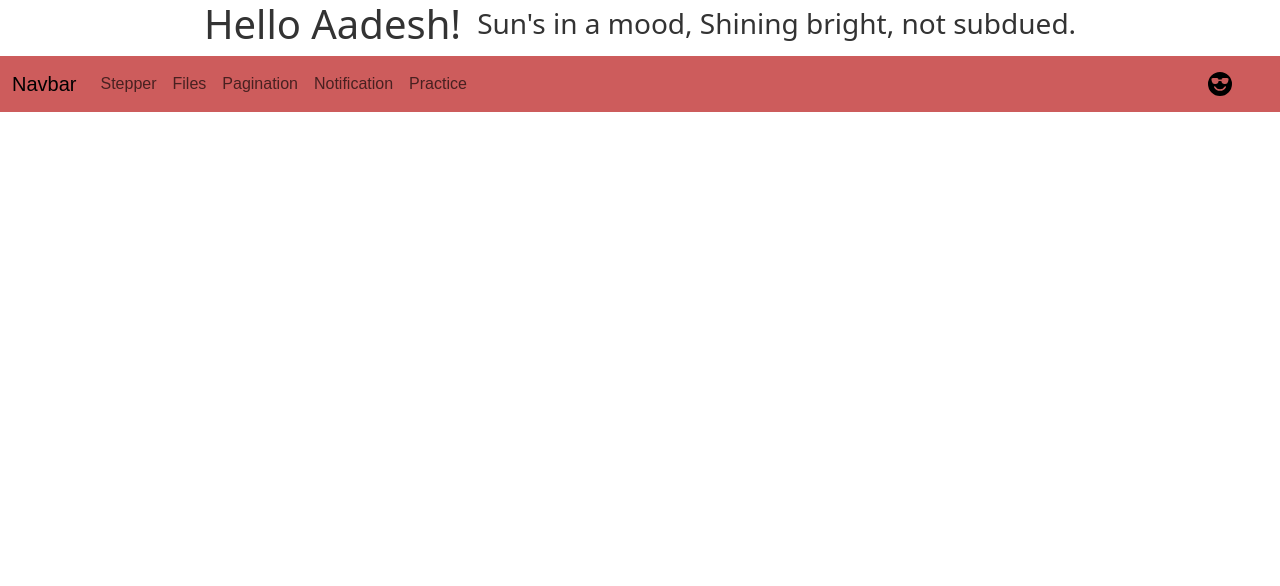
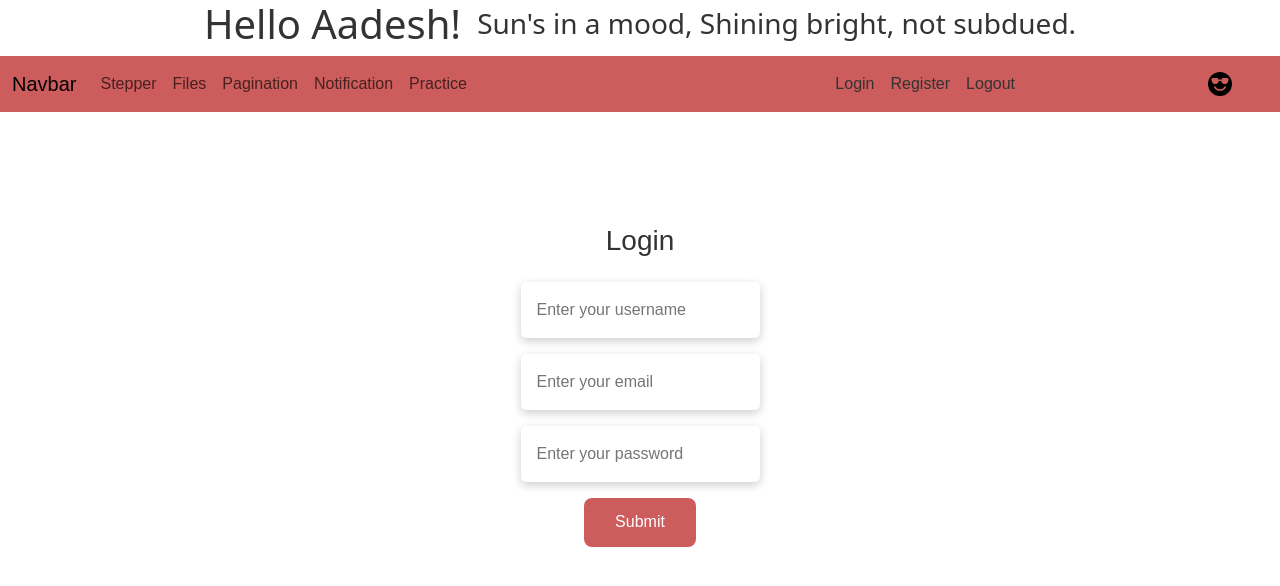
Before and after one commit to balaji-aadi/Ecommerce-stepper-project, a React (Create React App) app: page /login in a window 1280 px wide. Shown: the top 586 px of the page. Built offline with nearby package versions, Linux system fonts and the light colour scheme.

Commit message:
Datamodeling backend frontend implementation

```diff
--- a/package.json
+++ b/package.json
@@ -15,7 +15,8 @@
     "react-dom": "18.2.0",
     "react-icons": "^5.0.1",
     "react-router-dom": "^6.22.1",
-    "react-scripts": "5.0.1"
+    "react-scripts": "5.0.1",
+    "react-toastify": "^10.0.4"
   },
   "devDependencies": {
     "@babel/runtime": "7.13.8",
--- a/src/App.js
+++ b/src/App.js
@@ -1,30 +1,48 @@
+import { BrowserRouter as Router, Route, Routes } from "react-router-dom";
 import "./styles.css";
-import Pagination from "./Projects/pagination/Pagination";
-import PracticeWorkbase from "./Practice workbase/PracticeWorkbase";
-import NestedFolderFileSystem from "./Projects/NestedFolderFileSystem/NestedFolderFileSystem";
-import Stepper from "./Projects/Stepper/Stepper";
-import { BrowserRouter as Router, Route, Routes } from "react-router-dom";
+import { Suspense, lazy } from "react";
+import { useTheme } from "./Projects/theme.context";
 import Navbar from "./Projects/Navbar";
-import Home from "./Projects/Home";
-import { ThemeProvider } from "./Projects/theme.context";
-import Notification from "./Projects/notification/Notification";
+import { ToastContainer } from "react-toastify";
+import "react-toastify/dist/ReactToastify.css";
+import Loader from "./Loader";
+
+const Stepper = lazy(() => import("./Projects/Stepper/Stepper"));
+const Pagination = lazy(() => import("./Projects/pagination/Pagination"));
+const NestedFolderFileSystem = lazy(() =>
+  import("./Projects/NestedFolderFileSystem/NestedFolderFileSystem")
+);
+const PracticeWorkbase = lazy(() =>
+  import("./Practice workbase/PracticeWorkbase")
+);
+const Notification = lazy(() => import("./Projects/notification/Notification"));
+const Home = lazy(() => import("./Projects/Home"));
+const Login = lazy(() => import("./frontend-datamodeling/pages/Login"));
 
 export default function App() {
+  const { isLoading } = useTheme();
+
   return (
-    <ThemeProvider>
     <div className="App">
       <Router>
+        <ToastContainer />
         <Navbar />
+        {isLoading ? (
+          <Loader />
+        ) : (
+          <Suspense fallback={<Loader />}>
             <Routes>
-            <Route path="stepper" element={<Stepper />} />
+              <Route path="/stepper" element={<Stepper />} />
               <Route path="/practice" element={<PracticeWorkbase />} />
               <Route path="/files" element={<NestedFolderFileSystem />} />
               <Route path="/pagination" element={<Pagination />} />
               <Route path="/notification" element={<Notification />} />
               <Route path="/" element={<Home />} />
+              <Route path="/login" element={<Login />} />
             </Routes>
+          </Suspense>
+        )}
       </Router>
     </div>
-    </ThemeProvider>
   );
 }
--- /dev/null
+++ b/src/Loader.jsx
@@ -0,0 +1,11 @@
+import React from 'react'
+
+const Loader = () => {
+    return (
+        <div className="loader-container">
+            <div className="loader"></div>
+        </div>
+    )
+}
+
+export default Loader
--- a/src/Projects/Navbar.jsx
+++ b/src/Projects/Navbar.jsx
@@ -49,8 +49,23 @@ const Navbar = () => {
                         </li>
 
 
+
                     </ul>
                 </div>
+            </div>
+            <div className='auth__container'>
+                <ul>
+                    <li className="nav-item">
+                        <Link className="nav-link " to={'/login'}>Login</Link>
+                    </li>
+
+                    <li className="nav-item">
+                        <Link className="nav-link " to={'/register'}>Register</Link>
+                    </li>
+                    <li className="nav-item">
+                        <Link className="nav-link " to={'/logout'}>Logout</Link>
+                    </li>
+                </ul>
             </div>
             <div style={{ marginRight: "3rem" }}>
                 {theme === "Dark" ?
--- a/src/Projects/theme.context.js
+++ b/src/Projects/theme.context.js
@@ -9,9 +9,14 @@ export const useTheme = () => {
 
 export const ThemeProvider = ({ children }) => {
   const [isDarkMode, setIsDarkMode] = useState(false);
+  const [isLoading, setIsLoading] = useState(false);
 
   const toggleTheme = () => {
     setIsDarkMode((prevState) => !prevState);
+  };
+
+  const handleLoading = (data) => {
+    setIsLoading(data);
   };
 
   const theme = isDarkMode ? "Dark" : "light";
@@ -21,7 +26,9 @@ export const ThemeProvider = ({ children }) => {
   }, [isDarkMode]);
 
   return (
-    <ThemeContext.Provider value={{ theme, toggleTheme }}>
+    <ThemeContext.Provider
+      value={{ theme, toggleTheme, isLoading, handleLoading }}
+    >
       {children}
     </ThemeContext.Provider>
   );
--- /dev/null
+++ b/src/frontend-datamodeling/api/apiConfig.js
@@ -0,0 +1,40 @@
+import axios from "axios";
+import URLS from "./url";
+
+const instance = axios.create({
+  baseURL: URLS.baseURL,
+});
+
+instance.interceptors.request.use(
+  (config) => {
+    const token = localStorage.getItem("token");
+
+    if (token) {
+      config.headers["Authorization"] = `token ${token}`;
+    }
+    return config;
+  },
+  (error) => {
+    return Promise.reject(error);
+  }
+);
+
+instance.interceptors.response.use(
+  (response) => {
+    return response;
+  },
+  (error) => {
+    if (!error.response) {
+      // handle error
+    } else if (error.response.status === 403) {
+      // handle error
+    } else if (error.response.status === 401) {
+      // handle error
+    } else {
+      // handle error
+    }
+    return Promise.reject(error);
+  }
+);
+
+export default instance;
--- /dev/null
+++ b/src/frontend-datamodeling/api/url.js
@@ -0,0 +1,5 @@
+const URLS = {
+  baseURL: "http://localhost:8080/api/v1",
+};
+
+export default URLS;
--- /dev/null
+++ b/src/frontend-datamodeling/configuration/fetchingApis.js
@@ -0,0 +1,45 @@
+import { toast } from "react-toastify";
+import Api from "../api/apiConfig";
+
+export function requestApi(
+  method,
+  url,
+  payload,
+  toastMessage,
+  navigate,
+  handleLoading
+) {
+  return async function (setData) {
+    const navigateTo = ["/", "/stepper", "/notification"];
+    try {
+      handleLoading(true);
+      let res;
+
+      switch (method) {
+        case "POST":
+          res = await Api.post(url, payload);
+          break;
+        case "GET":
+          res = await Api.get(url, payload);
+          break;
+        default:
+          throw new Error("Unsupported HTTP method");
+      }
+
+      // console.log(res.status);
+      setData(res.data);
+
+      if (res.status === 200) {
+        toast.success(toastMessage, { autoClose: 2000 });
+      }
+
+      if (navigate) {
+        navigate(navigateTo[0]);
+      }
+    } catch (err) {
+      console.log(err);
+      toast.error("Something went wrong ‼🧐", { autoClose: 3000 });
+    }
+    handleLoading(false);
+  };
+}
--- /dev/null
+++ b/src/frontend-datamodeling/pages/Login.jsx
@@ -0,0 +1,70 @@
+import React, { useMemo, useState } from "react";
+import { requestApi } from "../configuration/fetchingApis";
+import { useNavigate } from "react-router-dom";
+import { useTheme } from "../../Projects/theme.context";
+
+const Login = () => {
+  const [payload, setPayload] = useState({
+    username: "",
+    email: "",
+    password: "",
+  });
+  const [loginData, setLoginData] = useState([])
+  const { handleLoading } = useTheme()
+  const navigate = useNavigate()
+
+  useMemo(() => {
+    console.log("loginData", loginData)
+  }, [loginData])
+
+  function handleChange(e, name) {
+    setPayload((prev) => {
+      return {
+        ...prev,
+        [name]: e.target.value,
+      };
+    });
+  }
+
+  const loginUser = requestApi("POST", "users/login", payload, "User logged in successfully", navigate, handleLoading);
+
+
+  function handleSubmit(e) {
+    e.preventDefault()
+    loginUser(setLoginData)
+  }
+
+
+
+  return (
+    <form onSubmit={handleSubmit}>
+      <main className="login__main">
+        <h3>Login</h3>
+        <input
+          type="text"
+          placeholder="Enter your username"
+          value={payload.username}
+          required
+          onChange={(e) => handleChange(e, "username")}
+        />
+        <input
+          type="email"
+          placeholder="Enter your email"
+          value={payload.email}
+          required
+          onChange={(e) => handleChange(e, "email")}
+        />
+        <input
+          type="password"
+          placeholder="Enter your password"
+          value={payload.password}
+          required
+          onChange={(e) => handleChange(e, "password")}
+        />
+        <button className="login__btn">Submit</button>
+      </main>
+    </form>
+  );
+};
+
+export default Login;
--- a/src/index.js
+++ b/src/index.js
@@ -2,12 +2,15 @@ import { StrictMode } from "react";
 import { createRoot } from "react-dom/client";
 
 import App from "./App";
+import { ThemeProvider } from "./Projects/theme.context";
 
 const rootElement = document.getElementById("root");
 const root = createRoot(rootElement);
 
 root.render(
-  <StrictMode>
-    <App />
-  </StrictMode>
+  <ThemeProvider>
+    <StrictMode>
+      <App />
+    </StrictMode>
+  </ThemeProvider>
 );
--- a/src/styles.css
+++ b/src/styles.css
@@ -26,3 +26,78 @@ body {
   font-family: sans-serif;
   text-align: center;
 }
+
+* {
+  margin: 0;
+  padding: 0;
+  box-sizing: border-box;
+}
+
+.login__main {
+  display: flex;
+  flex-direction: column;
+  align-items: center;
+  justify-content: center;
+  width: 100%;
+  /* height: 100vh; */
+  gap: 1rem;
+}
+
+.login__main > input {
+  outline: none;
+  padding: 1rem;
+  border: none;
+  box-shadow: 0 3px 10px rgb(0 0 0 / 0.2);
+  border-radius: 5px;
+}
+
+.login__btn {
+  display: flex;
+  padding: 0.8rem;
+  width: 7rem;
+  align-items: center;
+  justify-content: center;
+  border-radius: 8px;
+  background: indianred;
+  border: none;
+  color: white;
+  cursor: pointer;
+}
+
+.auth__container > ul {
+  display: flex;
+  gap: 1rem;
+  list-style: none;
+  margin-bottom: 0rem;
+}
+.auth__container {
+  display: flex;
+  align-items: center;
+  justify-content: center;
+  width: 100%;
+}
+
+.loader-container {
+  display: flex;
+  justify-content: center;
+  align-items: center;
+  /* height: 100vh; */
+}
+
+.loader {
+  border: 8px solid rgba(0, 0, 0, 0.1);
+  border-top: 8px solid #3498db; /* Change color as needed */
+  border-radius: 50%;
+  width: 50px;
+  height: 50px;
+  animation: spin 1s linear infinite;
+}
+
+@keyframes spin {
+  0% {
+    transform: rotate(0deg);
+  }
+  100% {
+    transform: rotate(360deg);
+  }
+}
```
Also changed, not shown: 2 other files (tests, documents, lock files or other folders). Lines whose indentation alone changed are shown as unchanged.
